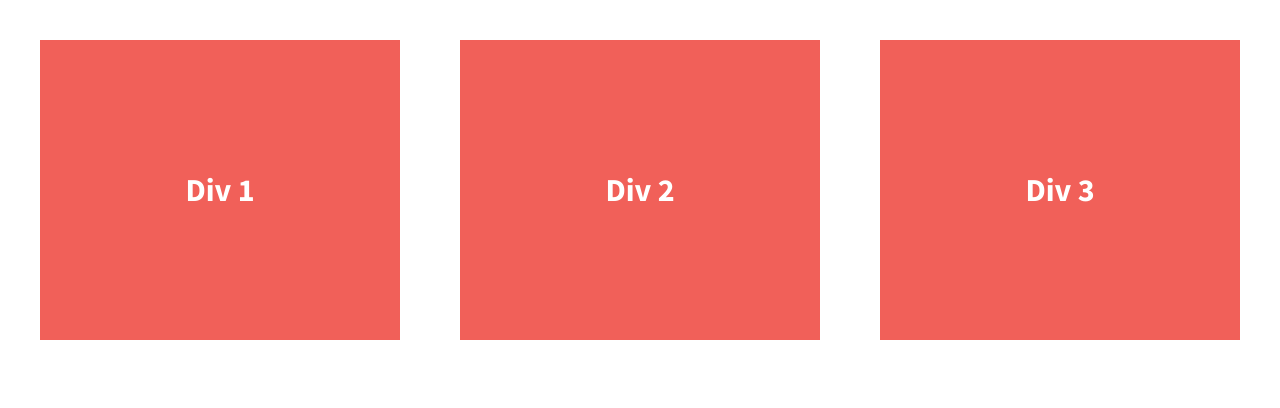
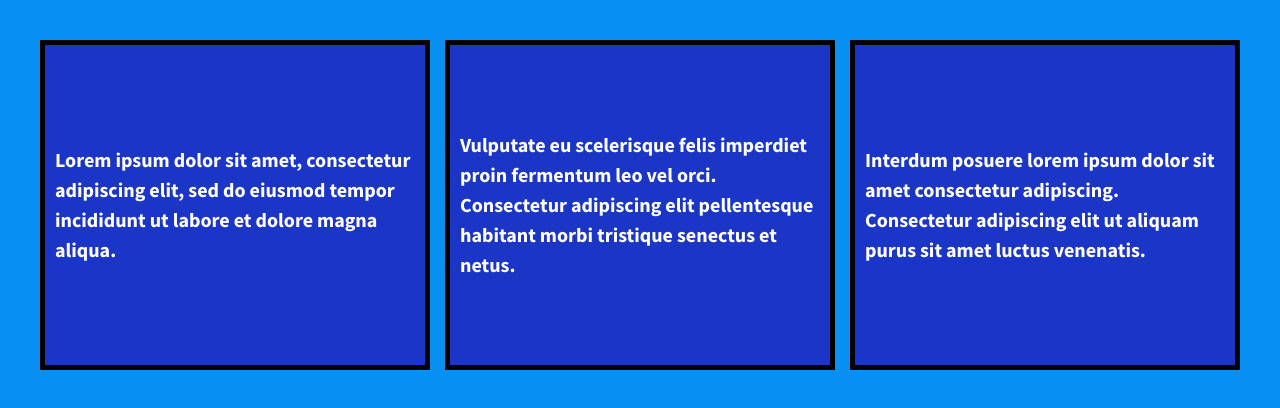
Before and after one commit to GermaineC/flexbox-divs, a plain HTML site: page index.html in a window 1280 px wide. Drawn offline with nearby package versions, Linux system fonts and the light colour scheme.

Commit message:
second commit

```diff
--- a/css/main.css
+++ b/css/main.css
@@ -97,7 +97,7 @@ textarea {
 
 
 html {
-  background-color: #fff;
+  background-color: #078ff2;
   height: 100%;
 }
 
@@ -119,13 +119,15 @@ body {
   /*give the divs a width of 30%, add display:flex, set justify-content and align-items to center*/
   color: #fff;
   line-height: 1.5em;
-  font-size: 1.6em;
-  background-color: #f16059;
+  font-size: 1em;
+  background-color:#1b36c6;
   height: 300px;
+  padding: 10px;
+  border: 5px solid black;
   display: flex;
   width:30%;
   justify-content: center;
-  align-items: center;
+  align-items:center;
 }
 
 
--- a/index.html
+++ b/index.html
@@ -23,13 +23,13 @@
 
         <section class="wrapper">
             <div class="div-1">
-                Div 1
+                <p>Lorem ipsum dolor sit amet, consectetur adipiscing elit, sed do eiusmod tempor incididunt ut labore et dolore magna aliqua. </p>
             </div>
             <div class="div-2">
-                Div 2
+                <p>Vulputate eu scelerisque felis imperdiet proin fermentum leo vel orci. Consectetur adipiscing elit pellentesque habitant morbi tristique senectus et netus.</p>
             </div>
             <div class="div-3">
-                Div 3
+                <p>Interdum posuere lorem ipsum dolor sit amet consectetur adipiscing. Consectetur adipiscing elit ut aliquam purus sit amet luctus venenatis.</p>
             </div>
         </section>
 
```
